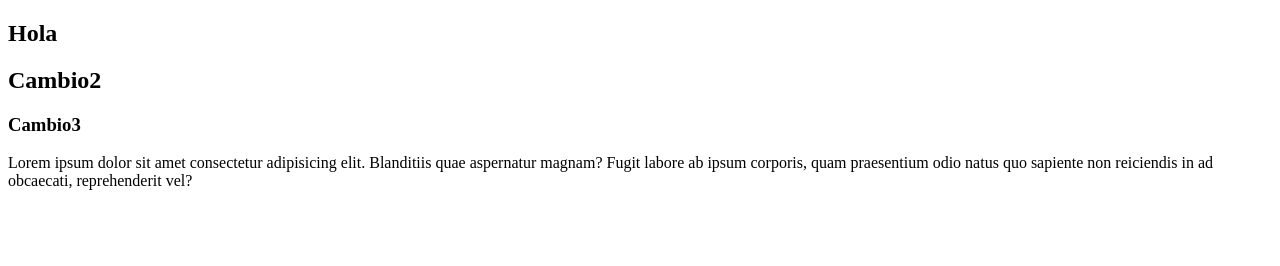
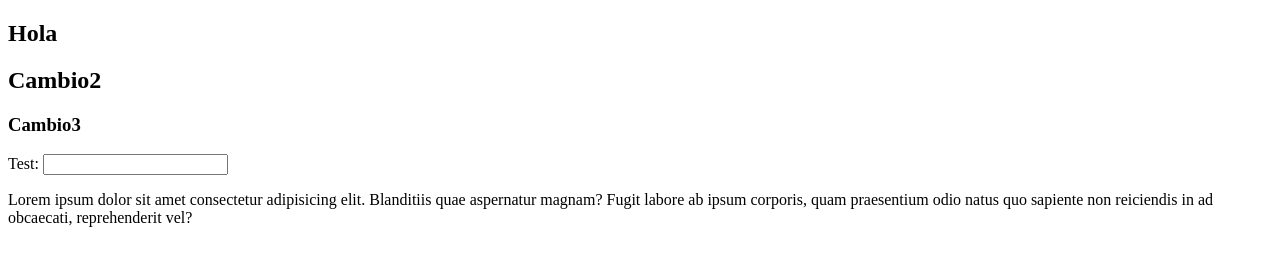
Before and after one commit to zeta22ft/git-test, a plain HTML site: page index.html in a window 1280 px wide. Drawn offline with Linux system fonts and the light colour scheme.

Commit message:
feat: new input feature

```diff
--- a/index.html
+++ b/index.html
@@ -10,6 +10,8 @@
         <h1>Hola</h1>
         <h2>Cambio2</h2>
         <h3>Cambio3</h3>
+        <label for="test">Test:</label>
+        <input type="text" id="test">
         <p>Lorem ipsum dolor sit amet consectetur adipisicing elit. Blanditiis quae aspernatur magnam? Fugit labore ab ipsum corporis, quam praesentium odio natus quo sapiente non reiciendis in ad obcaecati, reprehenderit vel?</p>
     </section>
 </body>
```
